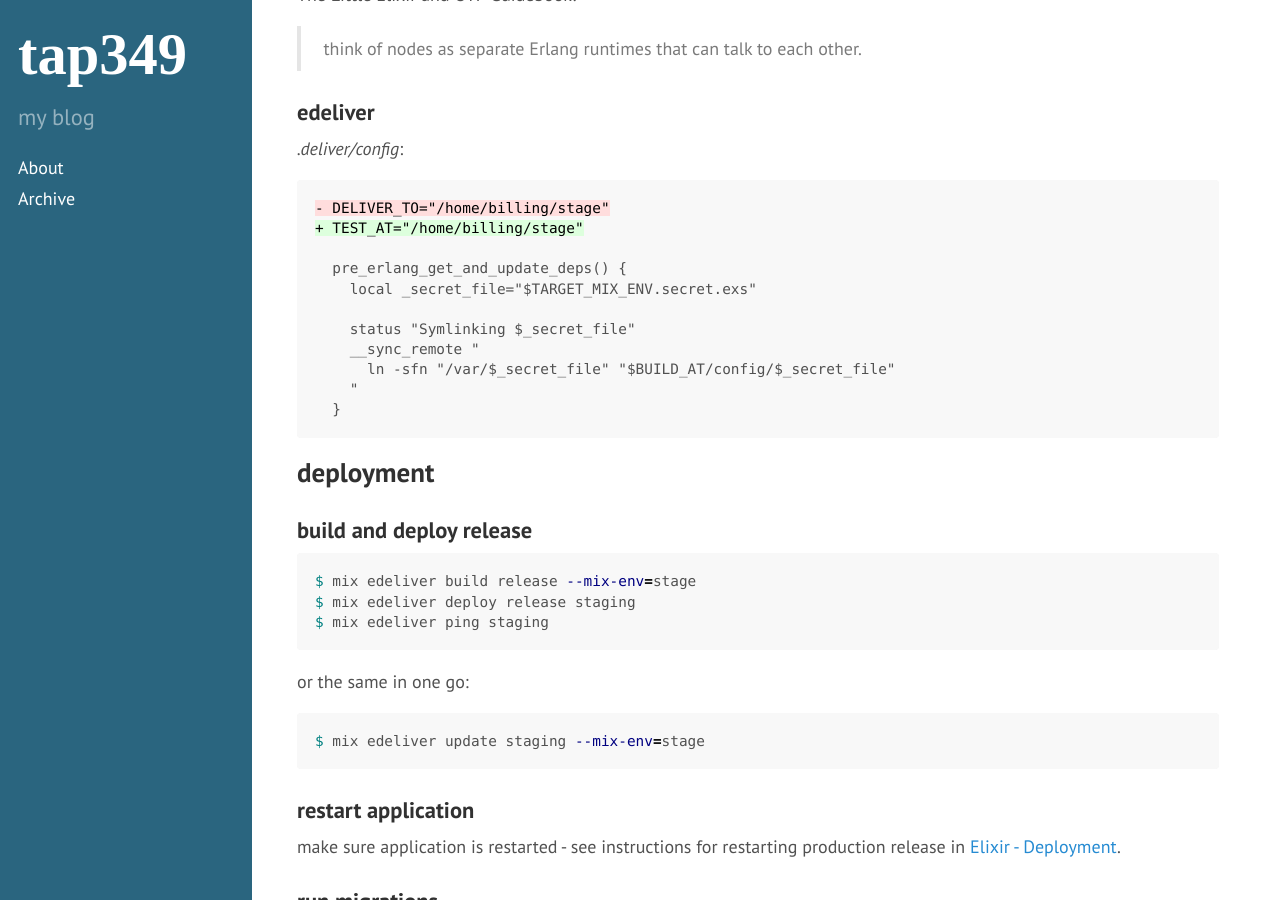
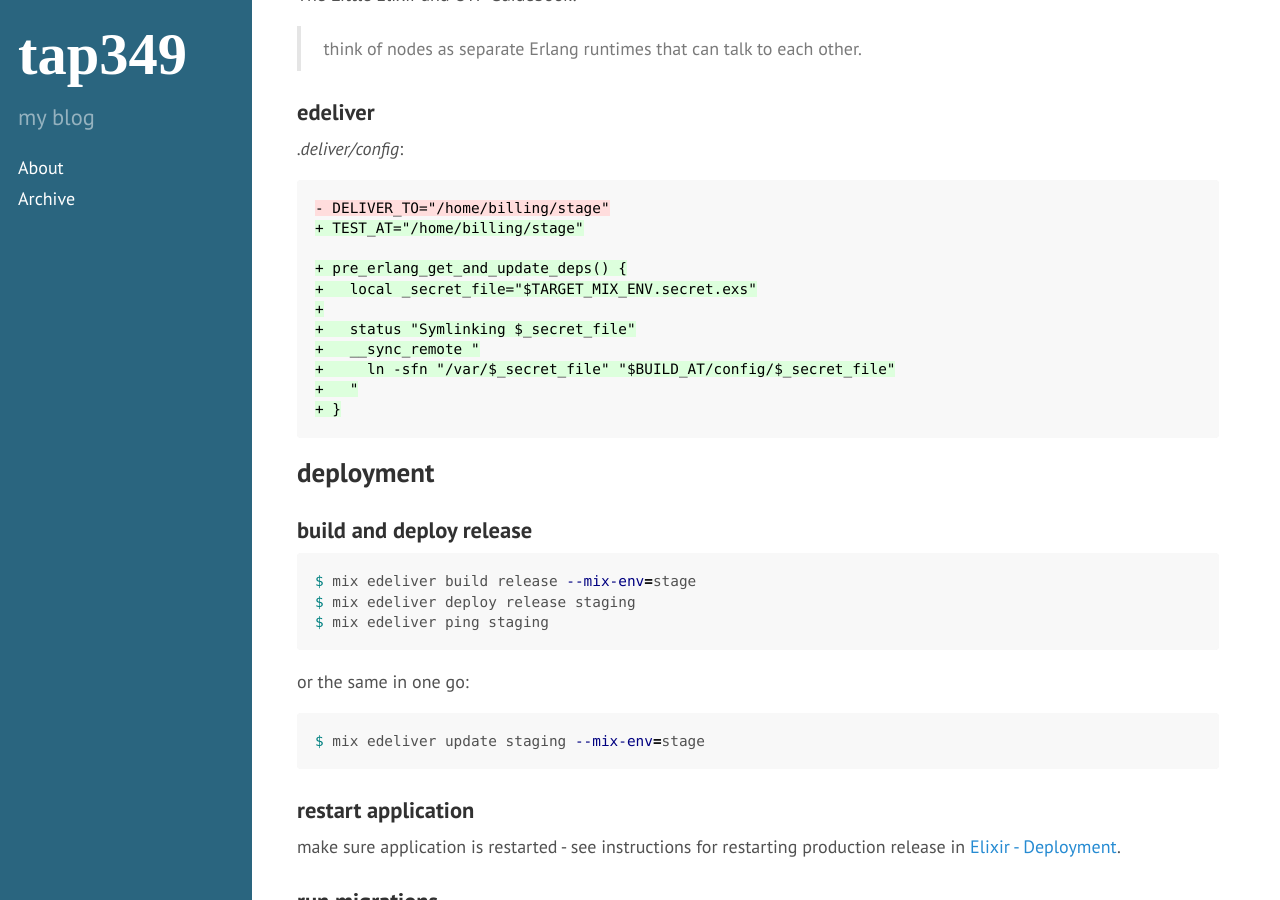
Before and after one commit to tap349/tap349.github.io, a Jekyll site: the page built from _posts/2017-08-13-elixir-staging.md, in a window 1280 px wide and 900 px high, scrolled down 2755 px. Built offline with Jekyll 4.4.1, drawn with Linux system fonts in a browser that asks for light colours.

Commit message:
update 2017-09-06_13:55:00

````diff
--- a/_posts/2017-08-13-elixir-staging.md
+++ b/_posts/2017-08-13-elixir-staging.md
@@ -129,14 +129,14 @@ _.deliver/config_:
 - DELIVER_TO="/home/billing/stage"
 + TEST_AT="/home/billing/stage"
 
-  pre_erlang_get_and_update_deps() {
-    local _secret_file="$TARGET_MIX_ENV.secret.exs"
-
-    status "Symlinking $_secret_file"
-    __sync_remote "
-      ln -sfn "/var/$_secret_file" "$BUILD_AT/config/$_secret_file"
-    "
-  }
++ pre_erlang_get_and_update_deps() {
++   local _secret_file="$TARGET_MIX_ENV.secret.exs"
++
++   status "Symlinking $_secret_file"
++   __sync_remote "
++     ln -sfn "/var/$_secret_file" "$BUILD_AT/config/$_secret_file"
++   "
++ }
 ```
 
 ## deployment
````
